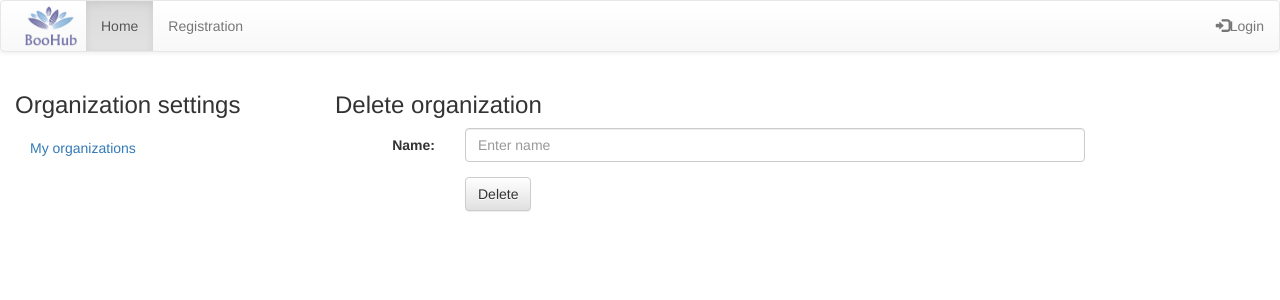
After one commit to EducationConsultant/UKS_novi, a Django app: page /github/switch_delete_organization/1 in a window 1280 px wide. The commit adds this page. Shown: the top 300 px of the page. Run offline with Django 3.2, Linux system fonts and the light colour scheme; some libraries are stand-ins or nearby versions.

Commit message:
Uradjeno brisanje organizacije. #13

```diff
--- /dev/null
+++ b/ProjekatUKS/github/templates/github/delete_organization.html
@@ -0,0 +1,48 @@
+{% extends "github/home.html" %}
+
+{% block body_content %}
+<div class="wrapper">
+     <nav class="col-sm-3 shomeidenav hidden-xs">
+        <!-- Sidebar Header -->
+        <div class="sidebar-header">
+            <h3>Organization settings</h3>
+        </div>
+
+        <!-- Sidebar Links -->
+        <ul class="nav nav-stacked">
+             <li><a href="{% url 'github:organizationsByUser' %}">My organizations</a></li>
+        </ul>
+    </nav>
+
+    <!-- Page Content -->
+    <div class="content container">
+        <div class="row">
+            <div class="col-md-8">
+                {% block content %}
+                    <form class="form-horizontal" action="{% url 'github:delete_organization' name %}" method="post">
+                        {% csrf_token %}
+                        <h3>Delete organization</h3>
+                        <div class="form-group">
+                            <label class="control-label col-sm-2" for="nameDelete">Name:</label>
+                            <div class="col-sm-10">
+                                <input type="text" class="form-control" id="nameDelete" placeholder="Enter name" name="nameDelete" required />
+                                {% if message %}
+                                <div class="alert alert-warning">
+                                <strong>Warning!</strong> {{message}}
+                                </div>
+                        {% endif %}
+                            </div>
+                        </div>
+
+                        <div class="form-group">
+                            <div class="col-sm-offset-2 col-sm-10">
+                                <button type="submit" class="btn btn-default">Delete</button>
+                            </div>
+                        </div>
+                    </form>
+                {% endblock %}
+            </div>
+        </div>
+    </div>
+</div>
+{% endblock %}
--- a/ProjekatUKS/github/templates/github/organizationsShow.html
+++ b/ProjekatUKS/github/templates/github/organizationsShow.html
@@ -25,7 +25,9 @@
                    <table class="table">
                     <thead>
                       <tr>
-                        <th>Organization name</th>
+                        <th style="width:10%">Organization name</th>
+                        <th style="width:10%"></th>
+                        <th style="width:10%"></th>
                       </tr>
                     </thead>
                     <tbody>
@@ -33,6 +35,7 @@
                       <tr>
                           <td>{{o.name}}</td>
                           <td><a href="{% url 'github:organizationInfo' o.name %}">More informations</a></td>
+                          <td><a href="{% url 'github:switch_delete_organization' o.name %}">Delete</a></td>
                       </tr>
                     {% endfor %}
                     </tbody>
--- a/ProjekatUKS/github/urls.py
+++ b/ProjekatUKS/github/urls.py
@@ -58,6 +58,8 @@ urlpatterns = [
     path('repositoryInfo/<str:name>', views.repositoryInfo, name='repositoryInfo'),
     path('addNewMemberRepository/<str:name>', views.addNewMemberRepository, name='addNewMemberRepository'),
     path('organizationsByUser', views.organizationsByUser, name='organizationsByUser'),
+    path('switch_delete_organization/<str:name>', views.switch_delete_organization, name='switch_delete_organization'),
+    path('delete_organization/<str:name>', views.delete_organization, name='delete_organization'),
 
 
 ]
--- a/ProjekatUKS/github/views.py
+++ b/ProjekatUKS/github/views.py
@@ -231,6 +231,20 @@ def delete_account(request):
             return render(request, "github/delete_account.html", {'message': 'Password is not valid.'})
     else:
         return render(request, "github/delete_account.html", {'message': 'Username is not valid.'})
+
+def switch_delete_organization(request, name):
+    return render(request, 'github/delete_organization.html', {'name':name})
+
+def delete_organization(request, name):
+    organization = Organization.objects.get(name=name)
+    nameDelete = request.POST.get('nameDelete')
+    if name == nameDelete:
+        organization.delete()
+        return render(request, 'github/home.html')
+    else:
+        return render(request, 'github/delete_organization.html', {'message': 'Name is not valid'})
+
+
 
 def organization(request):
     organization = Organization()
```
